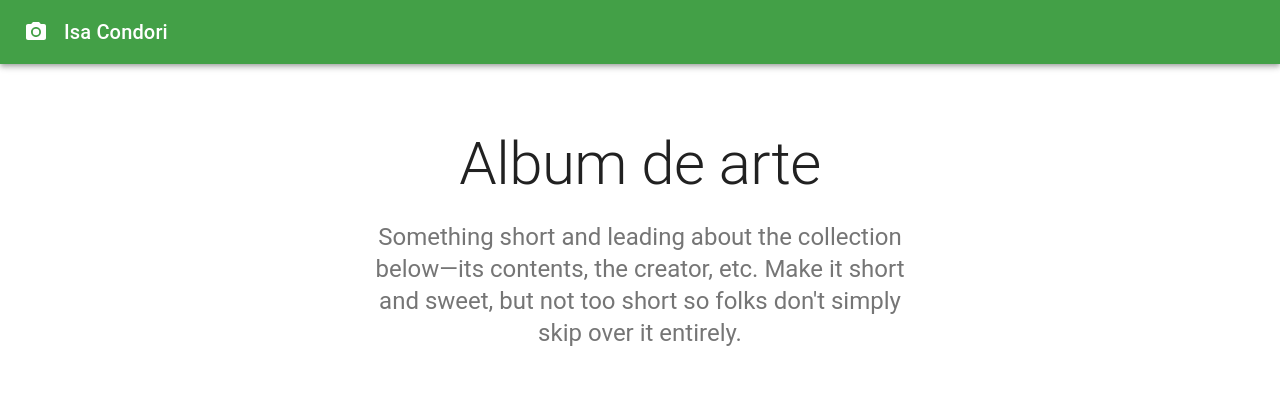
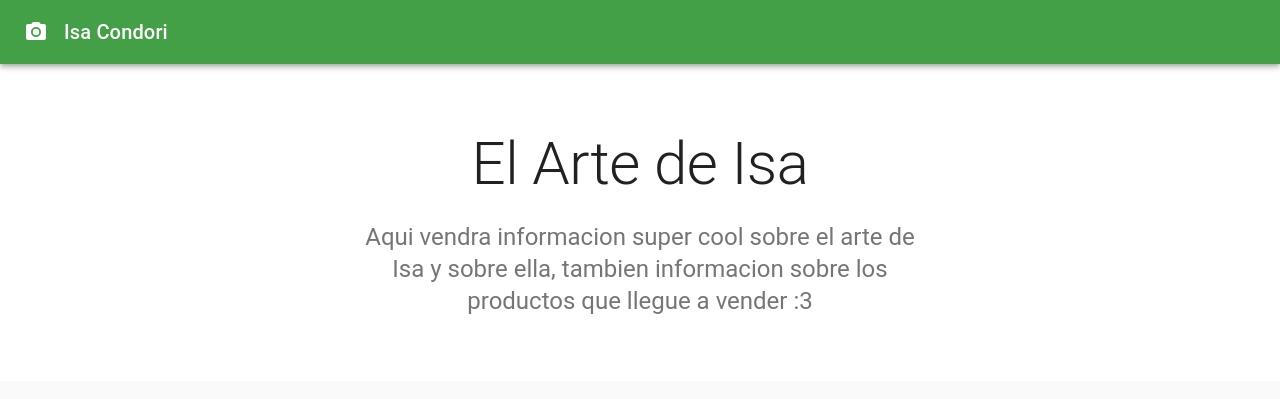
Before and after one commit to Migue12321/galeria-de-arte-ui, a React (Create React App) app: page / in a window 1280 px wide. Shown: the top 399 px of the page. Built offline with nearby package versions, Linux system fonts and the light colour scheme.

Commit message:
edit messagve

```diff
--- a/src/Pages/HomePage.js
+++ b/src/Pages/HomePage.js
@@ -138,12 +138,10 @@ export default function Album() {
 				<div className={classes.heroContent}>
 					<Container maxWidth="sm">
 						<Typography component="h1" variant="h2" align="center" color="textPrimary" gutterBottom>
-							Album de arte
+							El Arte de Isa
 						</Typography>
 						<Typography variant="h5" align="center" color="textSecondary" paragraph>
-							Something short and leading about the collection below—its contents, the creator, etc.
-							Make it short and sweet, but not too short so folks don&apos;t simply skip over it
-							entirely.
+							Aqui vendra informacion super cool sobre el arte de Isa y sobre ella, tambien informacion sobre los productos que llegue a vender :3
 						</Typography>
 					</Container>
 				</div>
```
